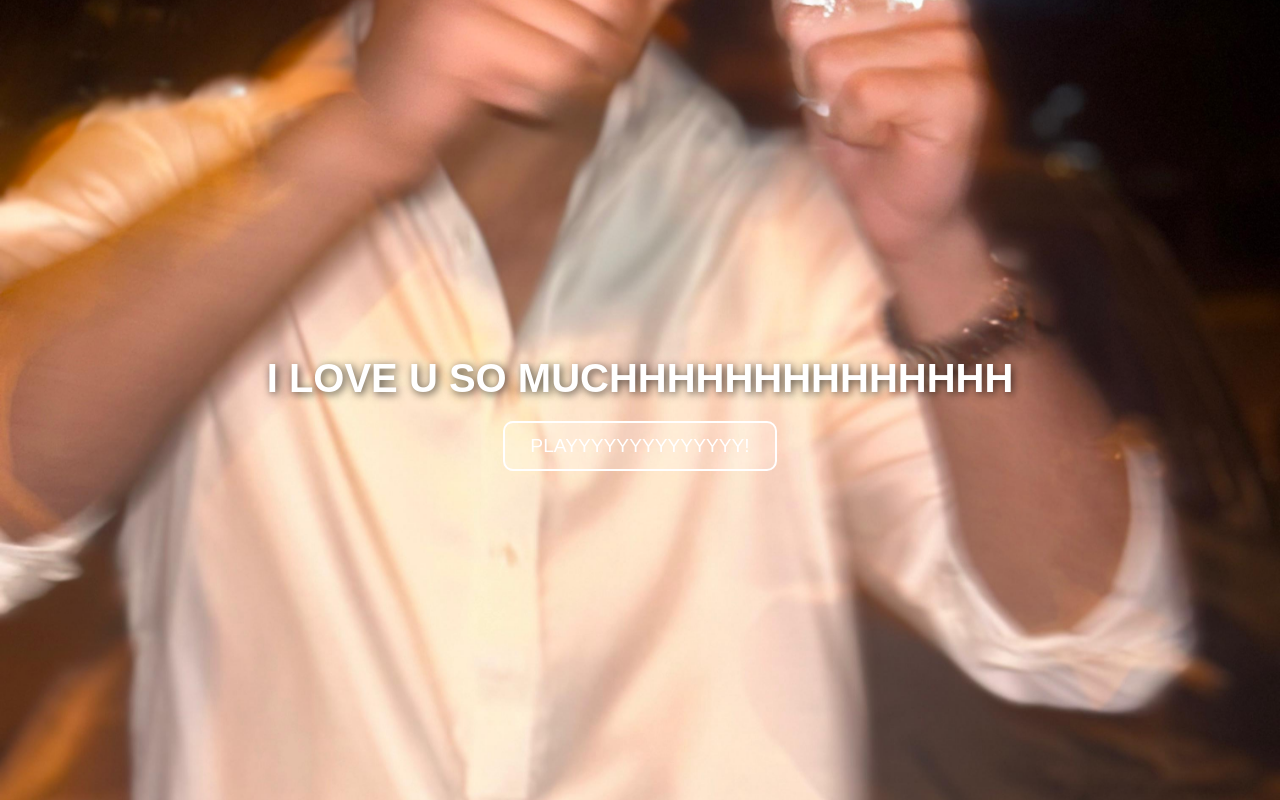
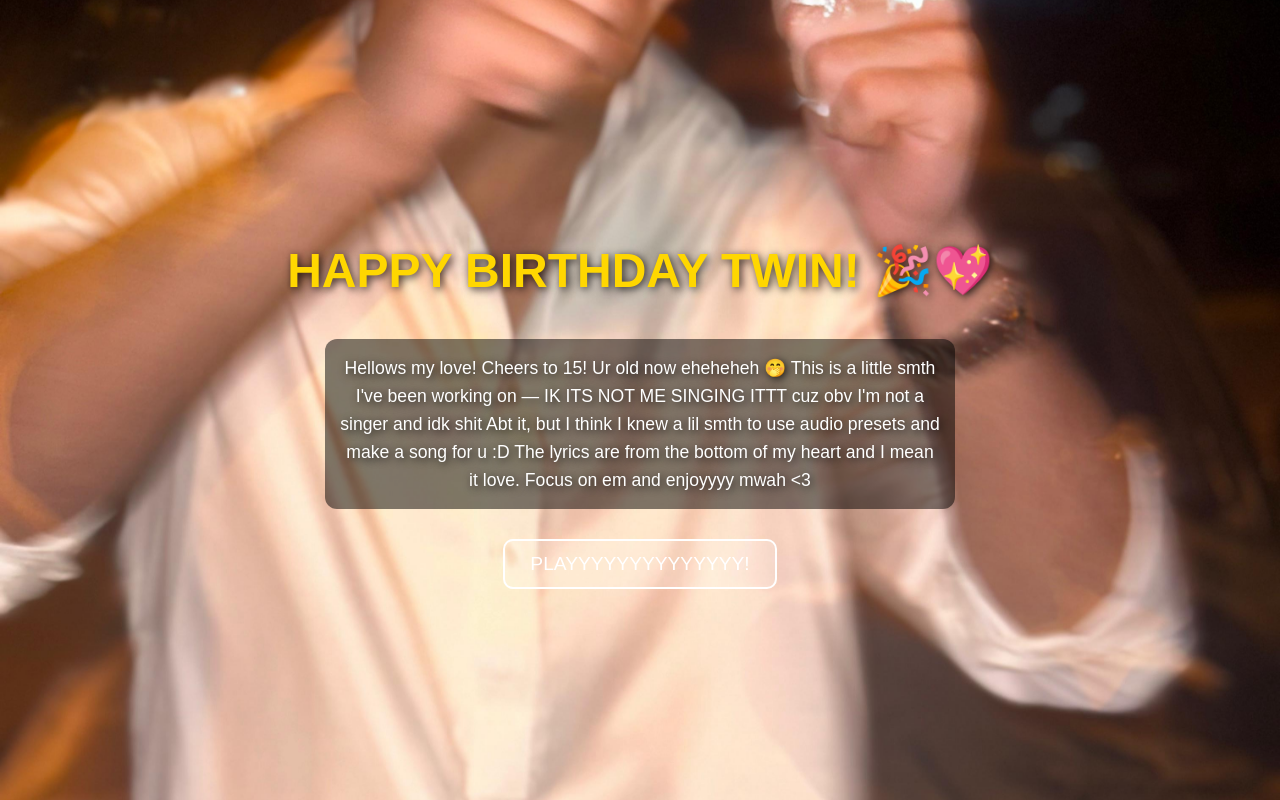
Before and after one commit to malikaounhere7-svg/HAPPY-BIRTHDAY-, a plain HTML site: page index.html in a window 1280 px wide. Drawn offline with Linux system fonts and the light colour scheme.

Commit message:
Update index.html

```diff
--- a/index.html
+++ b/index.html
@@ -2,7 +2,7 @@
 <html lang="en">
 <head>
   <meta charset="UTF-8">
-  <title>HAPPY BIRTHDAY MY TWIN :DDDDDD</title>
+  <title>Happy Birthday Twin 💖</title>
   <style>
     body {
       margin: 0;
@@ -15,11 +15,22 @@
       background: url("IMG-20250814-WA0172.jpg") no-repeat center center/cover;
       font-family: Arial, sans-serif;
       color: white;
-      text-shadow: 2px 2px 8px rgba(0,0,0,0.7);
+      text-shadow: 2px 2px 8px rgba(0,0,0,0.8);
+      text-align: center;
     }
     h1 {
-      font-size: 2.5em;
+      font-size: 3em;
       margin-bottom: 20px;
+      color: #ffd700;
+    }
+    p {
+      max-width: 600px;
+      font-size: 1.1em;
+      margin: 20px;
+      line-height: 1.6;
+      background: rgba(0,0,0,0.5);
+      padding: 15px;
+      border-radius: 12px;
     }
     button {
       background: rgba(255,255,255,0.2);
@@ -30,6 +41,7 @@
       border-radius: 10px;
       cursor: pointer;
       transition: background 0.3s;
+      margin-top: 10px;
     }
     button:hover {
       background: rgba(255,255,255,0.5);
@@ -37,9 +49,20 @@
   </style>
 </head>
 <body>
-  <h1>I LOVE U SO MUCHHHHHHHHHHHHHH</h1>
+  <h1>HAPPY BIRTHDAY TWIN! 🎉💖</h1>
+
+  <p>
+    Hellows my love! Cheers to 15! Ur old now eheheheh 🤭
+    This is a little smth I've been working on —
+    IK ITS NOT ME SINGING ITTT cuz obv I'm not a singer and idk shit Abt it,
+    but I think I knew a lil smth to use audio presets and make a song for u :D
+    The lyrics are from the bottom of my heart and I mean it love.
+    Focus on em and enjoyyyy mwah &lt;3
+  </p>
+
   <button onclick="document.getElementById('song').play()">PLAYYYYYYYYYYYYYY!</button>
 
+  <!-- Your audio file -->
   <audio id="song" src="ilytwin.m4a"></audio>
 </body>
 </html>
```
